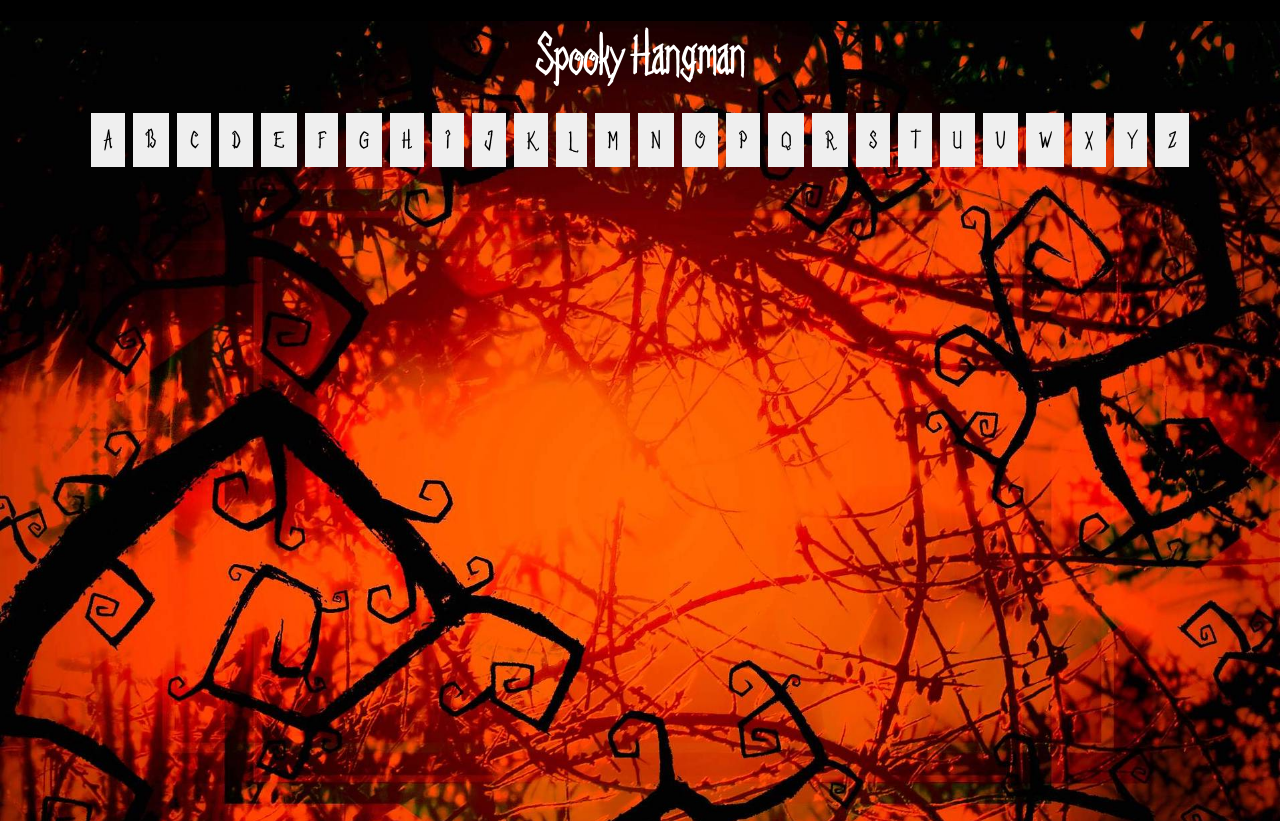
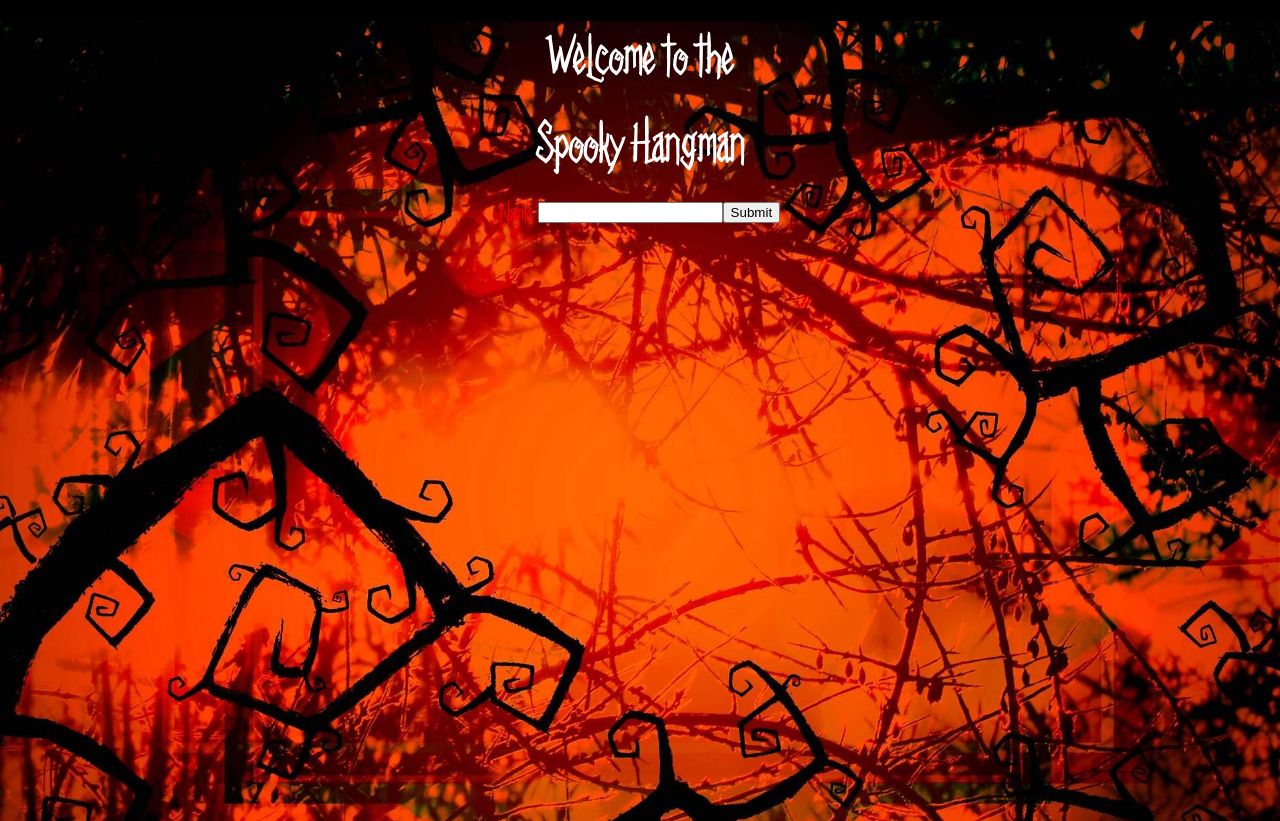
Before and after one commit to Talleb/Hangman, a React (Create React App) app: page / in a window 1280 px wide. Built offline with nearby package versions, Linux system fonts and the light colour scheme.

Commit message:
added landing/loading-page and react-router-dom

```diff
--- a/src/App.js
+++ b/src/App.js
@@ -1,6 +1,10 @@
 import React, { useState, useEffect } from 'react';
+import { BrowserRouter as Router, Switch, Route } from "react-router-dom";
 import './App.css';
+
 import MainPage from './components/MainPage.jsx'
+import LandingPage from './components/LandingPage.jsx'
+import LoadingPage from './components/LoadingPage.jsx'
 
 function App() {
   const BackGrounds = ['Graveyard', 'House', 'Pumpkins', 'Woods', 'Bats']
@@ -18,7 +22,23 @@ function App() {
   return (
     <div>{randomBackground ?
       <main className={randomBackground}>
-        <MainPage />
+      <Router>
+        <Switch>
+          <Route path="/loadingpage">
+            <div className="App">
+              <LoadingPage/>
+            </div>
+          </Route>
+          <Route path="/mainpage">
+            <div className="App">
+              <MainPage/>
+            </div>
+          </Route>
+          <Route path="/">
+            <LandingPage />
+          </Route>
+        </Switch>
+      </Router>
       </main> : "loading"}
     </div>
   );
--- /dev/null
+++ b/src/components/LandingPage.css
@@ -0,0 +1,11 @@
+form{
+    font-family: Silent Night;
+    color: red;
+    font-size: 2,5em;
+
+}
+h1{
+    font-family: Silent Night;
+    color:white;
+    font-size: 5,5em;
+}
--- /dev/null
+++ b/src/components/LandingPage.jsx
@@ -0,0 +1,18 @@
+import React from 'react';
+import './LandingPage.css'
+
+const LandingPage = () => {
+    return (
+        <div>
+            <h1>Welcome to the</h1>
+            <h1>Spooky Hangman</h1>
+                <form>
+                <label>   Name:<input type="text" name="name" />
+            </label>
+            <input type="submit" value="Submit" />
+            </form>
+        </div>
+    )
+}
+
+export default LandingPage;
--- /dev/null
+++ b/src/components/LoadingPage.css
@@ -0,0 +1,11 @@
+h2{
+    font-family: Silent Night;
+    color:red;
+    font-size: 5em;
+}
+
+h1{
+    font-family: Silent Night;
+    color:white;
+    font-size: 2,5em;
+}
--- /dev/null
+++ b/src/components/LoadingPage.jsx
@@ -0,0 +1,13 @@
+import React from 'react';
+import './LoadingPage.css'
+
+const LoadingPage = () => {
+    return (
+        <div>
+            <h1>Spooky Hangman</h1>
+             <h2>WAITING FOR PlAYER TWO</h2>
+        </div>
+    )
+}
+
+export default LoadingPage;
```
Also changed, not shown: package.json (+4 -3 lines), 1 other file (tests, documents, lock files or other folders).
